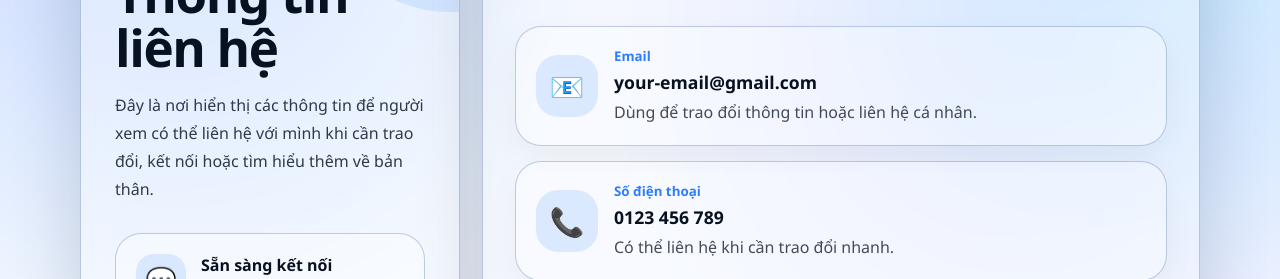
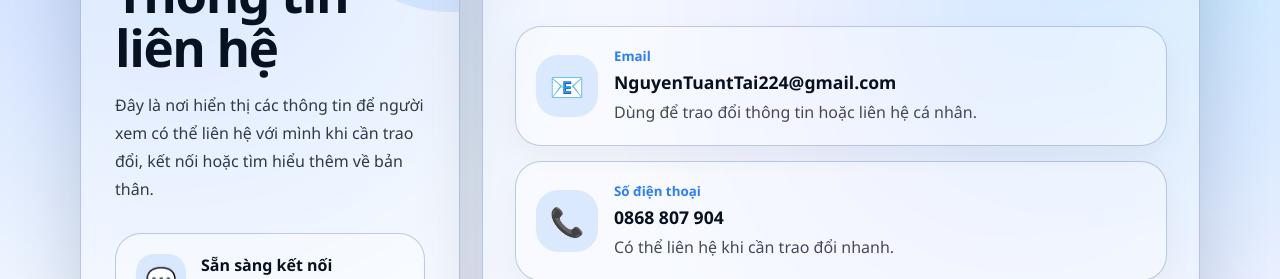
Before and after one commit to NguyenTuanTai22/NguyenTuanTai_CV, a React (Vite) app: page /contact in a window 1280 px wide. Shown: the part 225-504 px from the top of the page. Built offline with nearby package versions, Linux system fonts and the light colour scheme.

Commit message:
Edit Contact thông tin

```diff
--- a/src/pages/Contact/Contact.jsx
+++ b/src/pages/Contact/Contact.jsx
@@ -39,7 +39,7 @@ function Contact() {
 
                                 <div className="contact-content">
                                     <small>Email</small>
-                                    <h3>your-email@gmail.com</h3>
+                                    <h3>NguyenTuantTai224@gmail.com</h3>
                                     <p>Dùng để trao đổi thông tin hoặc liên hệ cá nhân.</p>
                                 </div>
                             </div>
@@ -49,7 +49,7 @@ function Contact() {
 
                                 <div className="contact-content">
                                     <small>Số điện thoại</small>
-                                    <h3>0123 456 789</h3>
+                                    <h3>0868 807 904</h3>
                                     <p>Có thể liên hệ khi cần trao đổi nhanh.</p>
                                 </div>
                             </div>
```
